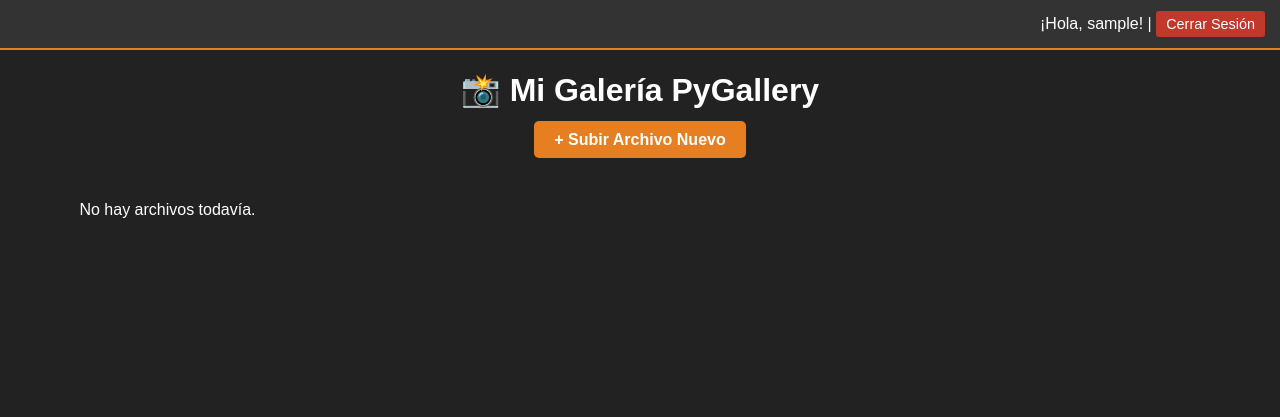
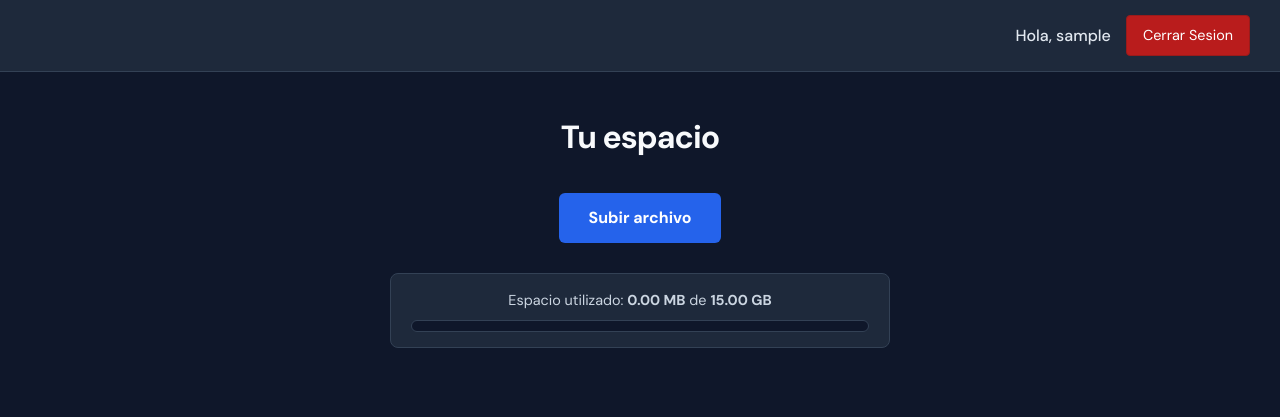
Before and after one commit to oriilol/pygallery, a Flask app: page / in a window 1280 px wide. Shown: the top 417 px of the page. Run offline with Flask 3, Linux system fonts and the light colour scheme; the visitor is signed in with stand-in values (Sample User, id 1); data that the repository does not hold is empty.

Commit message:
Se añade el límite de espacio de 15GBy el CSS, y se editan varias opciones y ajustes

```diff
--- a/app.py
+++ b/app.py
@@ -1,10 +1,10 @@
 from flask import Flask, render_template, request, redirect, url_for, session, flash, jsonify
 import mysql.connector
 import os
+import time
 from werkzeug.utils import secure_filename
 
 app = Flask(__name__)
-
 app.secret_key = 'super_secreto_clave_clase_smr'
 
 CONFIG_BD = {
@@ -18,10 +18,11 @@ CARPETA_IMAGENES = os.path.join('static', 'imagenes')
 app.config['UPLOAD_FOLDER'] = CARPETA_IMAGENES
 os.makedirs(CARPETA_IMAGENES, exist_ok=True)
 
-# EXTENSIONES PERMITIDAS.
 EXTENSIONES_FOTO = {'png', 'jpg', 'jpeg', 'gif', 'webp'}
 EXTENSIONES_VIDEO = {'mp4', 'mov', 'avi', 'mkv', 'webm'}
 EXTENSIONES_VALIDAS = EXTENSIONES_FOTO.union(EXTENSIONES_VIDEO)
+
+LIMITE_ESPACIO_BYTES = 15 * 1024 * 1024 * 1024
 
 
 def conectar_bd():
@@ -31,67 +32,88 @@ def archivo_permitido(nombre_archivo):
     return '.' in nombre_archivo and \
            nombre_archivo.rsplit('.', 1)[1].lower() in EXTENSIONES_VALIDAS
 
+def obtener_carpeta_usuario(usuario_id):
+    ruta_usuario = os.path.join(app.config['UPLOAD_FOLDER'], str(usuario_id))
+    if not os.path.exists(ruta_usuario):
+        os.makedirs(ruta_usuario)
+    return ruta_usuario
+
+def calcular_espacio_usuario(usuario_id):
+    espacio_total = 0
+    ruta_usuario = obtener_carpeta_usuario(usuario_id)
+    for archivo in os.listdir(ruta_usuario):
+        ruta_archivo = os.path.join(ruta_usuario, archivo)
+        if os.path.isfile(ruta_archivo):
+            espacio_total += os.path.getsize(ruta_archivo)
+    return espacio_total
+
+def formatear_espacio(bytes_size):
+    mb = bytes_size / (1024 * 1024)
+    if mb < 1024:
+        return f"{mb:.2f} MB"
+    gb = mb / 1024
+    return f"{gb:.2f} GB"
+
+
 @app.route('/api/login', methods=['POST'])
 def api_login():
     try:
         datos = request.json
         usuario = datos.get('username')
         clave = datos.get('password')
-
         conexion = conectar_bd()
         cursor = conexion.cursor(dictionary=True)
         cursor.execute("SELECT * FROM usuarios WHERE username = %s AND password = %s", (usuario, clave))
         user = cursor.fetchone()
         cursor.close()
         conexion.close()
-
         if user:
             return jsonify({'status': 'ok', 'user_id': user['id'], 'username': user['username']})
-        else:
-            return jsonify({'status': 'error', 'message': 'Credenciales incorrectas'}), 401
+        return jsonify({'status': 'error', 'message': 'Credenciales incorrectas'}), 401
     except Exception as e:
         return jsonify({'status': 'error', 'message': str(e)}), 500
-
 
 @app.route('/')
 def inicio():
     if 'usuario_id' not in session:
         return redirect(url_for('login'))
 
+    id_actual = session['usuario_id']
     try:
         conexion = conectar_bd()
         cursor = conexion.cursor(dictionary=True)
-
-        id_actual = session['usuario_id']
-        sql = "SELECT * FROM fotos WHERE usuario_id = %s ORDER BY fecha DESC"
-        cursor.execute(sql, (id_actual,))
+        cursor.execute("SELECT * FROM fotos WHERE usuario_id = %s ORDER BY fecha DESC", (id_actual,))
         lista_fotos = cursor.fetchall()
-
         cursor.close()
         conexion.close()
-        return render_template('index.html', fotos=lista_fotos)
+
+        bytes_usados = calcular_espacio_usuario(id_actual)
+        porcentaje = (bytes_usados / LIMITE_ESPACIO_BYTES) * 100
+        texto_espacio = formatear_espacio(bytes_usados)
+
+        return render_template('index.html', fotos=lista_fotos,
+                               espacio_usado=texto_espacio,
+                               porcentaje=porcentaje)
     except Exception as e:
-        return f"Error de conexión: {e}"
+        return f"Error: {e}"
 
 @app.route('/registro', methods=['GET', 'POST'])
 def registro():
     if request.method == 'POST':
         nuevo_usuario = request.form['username']
         nueva_clave = request.form['password']
-
         try:
             conexion = conectar_bd()
             cursor = conexion.cursor()
-            sql = "INSERT INTO usuarios (username, password) VALUES (%s, %s)"
-            cursor.execute(sql, (nuevo_usuario, nueva_clave))
+            cursor.execute("INSERT INTO usuarios (username, password) VALUES (%s, %s)", (nuevo_usuario, nueva_clave))
             conexion.commit()
             cursor.close()
             conexion.close()
-            flash("Cuenta creada. Por favor inicia sesión.")
+            flash("Cuenta creada con exito. Inicia sesion.")
             return redirect(url_for('login'))
         except mysql.connector.Error:
-            flash("Error: Ese usuario ya existe.")
-
+            flash("Error: El nombre de usuario ya existe.")
+            return render_template('registro.html')
     return render_template('registro.html')
 
 @app.route('/login', methods=['GET', 'POST'])
@@ -99,21 +121,18 @@ def login():
     if request.method == 'POST':
         usuario = request.form['username']
         clave = request.form['password']
-
         conexion = conectar_bd()
         cursor = conexion.cursor(dictionary=True)
         cursor.execute("SELECT * FROM usuarios WHERE username = %s AND password = %s", (usuario, clave))
         user_encontrado = cursor.fetchone()
         cursor.close()
         conexion.close()
-
         if user_encontrado:
             session['usuario_id'] = user_encontrado['id']
             session['usuario_nombre'] = user_encontrado['username']
             return redirect(url_for('inicio'))
         else:
-            flash("Usuario o contraseña incorrectos")
-
+            flash("Usuario o contraseña incorrectos.")
     return render_template('login.html')
 
 @app.route('/logout')
@@ -126,79 +145,63 @@ def subir_foto():
     if 'usuario_id' not in session:
         return redirect(url_for('login'))
 
+    id_actual = session['usuario_id']
+    bytes_usados = calcular_espacio_usuario(id_actual)
+    esta_lleno = bytes_usados >= LIMITE_ESPACIO_BYTES
+
     if request.method == 'POST':
-        if 'archivo' not in request.files:
-            return 'No hay archivo', 400
+        if esta_lleno:
+            flash("No tienes espacio suficiente (Limite 15GB).")
+            return redirect(url_for('subir_foto'))
 
         archivo = request.files['archivo']
-        titulo = request.form.get('titulo', 'Sin titulo')
+        if archivo and archivo_permitido(archivo.filename):
+            archivo.seek(0, os.SEEK_END)
+            tamano_nuevo = archivo.tell()
+            archivo.seek(0)
 
-        if archivo.filename == '':
-            return 'No seleccionaste nada', 400
+            if (bytes_usados + tamano_nuevo) > LIMITE_ESPACIO_BYTES:
+                flash("Este archivo supera el limite de 15GB.")
+                return redirect(url_for('subir_foto'))
 
-        if not archivo_permitido(archivo.filename):
-            flash("TIPO DE ARCHIVO NO PERMITIDO. Solo sube imágenes o vídeos.")
-            return redirect(request.url)
+            timestamp = int(time.time())
+            nombre_seguro = f"{timestamp}_{secure_filename(archivo.filename)}"
 
-        if archivo:
-            nombre_seguro = secure_filename(archivo.filename)
-            ruta_destino = os.path.join(app.config['UPLOAD_FOLDER'], nombre_seguro)
+            carpeta_user = obtener_carpeta_usuario(id_actual)
+            ruta_destino = os.path.join(carpeta_user, nombre_seguro)
             archivo.save(ruta_destino)
 
-            try:
-                conexion = conectar_bd()
-                cursor = conexion.cursor()
-                id_actual = session['usuario_id']
+            conexion = conectar_bd()
+            cursor = conexion.cursor()
+            cursor.execute("INSERT INTO fotos (nombre_archivo, titulo, fecha, usuario_id) VALUES (%s, %s, NOW(), %s)",
+                           (nombre_seguro, request.form.get('titulo'), id_actual))
+            conexion.commit()
+            cursor.close()
+            conexion.close()
+            return redirect(url_for('inicio'))
 
-                sql = "INSERT INTO fotos (nombre_archivo, titulo, fecha, usuario_id) VALUES (%s, %s, NOW(), %s)"
-                cursor.execute(sql, (nombre_seguro, titulo, id_actual))
-
-                conexion.commit()
-                cursor.close()
-                conexion.close()
-                return redirect(url_for('inicio'))
-            except Exception as e:
-                return f"Error guardando: {e}"
-
-    return render_template('subir.html')
+    return render_template('subir.html', lleno=esta_lleno)
 
 @app.route('/borrar/<int:foto_id>')
 def borrar_foto(foto_id):
     if 'usuario_id' not in session:
         return redirect(url_for('login'))
-
-    try:
-        conexion = conectar_bd()
-        cursor_dict = conexion.cursor(dictionary=True)
+    id_actual = session['usuario_id']
+    conexion = conectar_bd()
+    cursor_dict = conexion.cursor(dictionary=True)
+    cursor_dict.execute("SELECT nombre_archivo FROM fotos WHERE id = %s AND usuario_id = %s", (foto_id, id_actual))
+    foto = cursor_dict.fetchone()
+    if foto:
+        ruta = os.path.join(obtener_carpeta_usuario(id_actual), foto['nombre_archivo'])
+        if os.path.exists(ruta):
+            os.remove(ruta)
         cursor = conexion.cursor()
-
-        usuario_actual = session['usuario_id']
-        cursor_dict.execute("SELECT nombre_archivo FROM fotos WHERE id = %s AND usuario_id = %s", (foto_id, usuario_actual))
-        foto = cursor_dict.fetchone()
-
-        if foto:
-            nombre_archivo = foto['nombre_archivo']
-            ruta_completa = os.path.join(app.config['UPLOAD_FOLDER'], nombre_archivo)
-
-            if os.path.exists(ruta_completa):
-                os.remove(ruta_completa)
-
-            cursor.execute("DELETE FROM fotos WHERE id = %s", (foto_id,))
-            conexion.commit()
-        else:
-            flash("No puedes borrar esta foto (o no existe).")
-
-        cursor_dict.close()
+        cursor.execute("DELETE FROM fotos WHERE id = %s", (foto_id,))
+        conexion.commit()
         cursor.close()
-        conexion.close()
-        return redirect(url_for('inicio'))
-
-    except Exception as e:
-        return f"Error al borrar: {e}"
+    cursor_dict.close()
+    conexion.close()
+    return redirect(url_for('inicio'))
 
 if __name__ == '__main__':
-    directorio_actual = os.path.dirname(os.path.abspath(__file__))
-    certificado = os.path.join(directorio_actual, 'cert.pem')
-    llave = os.path.join(directorio_actual, 'key.pem')
-
-app.run(host='192.168.1.39', port=5000, ssl_context=(certificado, llave), debug=True, threaded=True)
+    app.run(host='192.168.1.39', port=5000, ssl_context=('cert.pem', 'key.pem'), debug=True)
--- /dev/null
+++ b/static/style.css
@@ -0,0 +1,217 @@
+/* IMPORTAR FUENTE DM SANS */
+@import url('https://fonts.googleapis.com/css2?family=DM+Sans:wght@300;400;500;700&display=swap');
+
+/* --- RESET Y BASE --- */
+* {
+    box-sizing: border-box;
+    margin: 0;
+    padding: 0;
+}
+
+body {
+    font-family: 'DM Sans', sans-serif; /* Nueva fuente aplicada */
+    background-color: #0f172a;
+    color: #e2e8f0;
+    line-height: 1.6;
+}
+
+a { text-decoration: none; transition: 0.3s; }
+
+/* --- BARRA DE NAVEGACION --- */
+.barra-usuario {
+    background: #1e293b;
+    padding: 15px 30px;
+    display: flex;
+    justify-content: flex-end;
+    align-items: center;
+    border-bottom: 1px solid #334155;
+}
+
+.barra-usuario span { margin-right: 15px; font-weight: 500; }
+
+.btn-nav {
+    background: #334155;
+    color: white;
+    padding: 8px 16px;
+    border-radius: 4px;
+    font-size: 0.9em;
+    border: 1px solid #475569;
+}
+.btn-nav:hover { background: #475569; }
+
+.btn-logout { background: #b91c1c; border-color: #991b1b; }
+.btn-logout:hover { background: #dc2626; }
+
+/* --- TITULOS Y BOTONES PRINCIPALES --- */
+h1 {
+    text-align: center;
+    margin-top: 40px;
+    font-weight: 700; /* Mas grosor para DM Sans */
+    letter-spacing: -1px;
+    color: #f8fafc;
+}
+
+.accion-principal {
+    text-align: center;
+    margin: 30px 0;
+}
+
+.boton-grande {
+    background: #2563eb;
+    color: white;
+    padding: 12px 30px;
+    border-radius: 6px;
+    font-weight: 700;
+    display: inline-block;
+}
+.boton-grande:hover { background: #1d4ed8; }
+
+/* --- BARRA DE ESPACIO (DENTRO DE INDEX) --- */
+.espacio-container {
+    background: #1e293b;
+    padding: 15px 20px;
+    border-radius: 8px;
+    margin: 0 auto 30px auto;
+    max-width: 500px;
+    border: 1px solid #334155;
+    text-align: center;
+}
+
+.espacio-texto {
+    font-size: 0.9em;
+    color: #cbd5e1;
+    margin-bottom: 8px;
+}
+
+.espacio-barra-fondo {
+    background: #0f172a;
+    border-radius: 10px;
+    height: 12px;
+    width: 100%;
+    overflow: hidden;
+    border: 1px solid #334155;
+}
+
+.espacio-barra-progreso {
+    background: #3b82f6;
+    height: 100%;
+    border-radius: 10px;
+    transition: width 0.4s ease;
+}
+
+.espacio-barra-progreso.alerta {
+    background: #ef4444;
+}
+
+/* --- GRID DE LA GALERIA --- */
+.galeria {
+    display: grid;
+    grid-template-columns: repeat(auto-fill, minmax(280px, 1fr));
+    gap: 25px;
+    padding: 20px 5%;
+    max-width: 1400px;
+    margin: 0 auto;
+}
+
+.card {
+    background: #1e293b;
+    border-radius: 8px;
+    overflow: hidden;
+    border: 1px solid #334155;
+    display: flex;
+    flex-direction: column;
+}
+
+/* --- MEDIA (FOTOS Y VIDEOS) --- */
+.media-container {
+    width: 100%;
+    height: 200px;
+    background: #000;
+    display: flex;
+    align-items: center;
+    justify-content: center;
+    overflow: hidden;
+}
+
+.media-container img, .media-container video {
+    width: 100%;
+    height: 100%;
+    object-fit: cover;
+}
+
+/* --- INFO DE LA TARJETA --- */
+.card-info {
+    padding: 15px;
+    text-align: center;
+    flex-grow: 1;
+}
+
+.card-title {
+    font-weight: 500;
+    margin-bottom: 5px;
+    color: #f1f5f9;
+}
+
+.btn-borrar {
+    display: block;
+    width: 100%;
+    padding: 10px;
+    background: #1e293b;
+    color: #ef4444;
+    text-align: center;
+    font-size: 0.85em;
+    border-top: 1px solid #334155;
+    cursor: pointer;
+}
+
+.btn-borrar:hover {
+    background: #ef4444;
+    color: white;
+}
+
+/* --- FORMULARIOS (LOGIN / SUBIR) --- */
+.form-container {
+    background: #1e293b;
+    padding: 40px;
+    border-radius: 8px;
+    max-width: 400px;
+    margin: 60px auto;
+    text-align: center;
+    border: 1px solid #334155;
+}
+
+input[type="text"], input[type="password"], input[type="file"] {
+    width: 100%;
+    padding: 12px;
+    margin: 10px 0 20px 0;
+    background: #0f172a;
+    border: 1px solid #334155;
+    border-radius: 4px;
+    color: white;
+    font-family: 'DM Sans', sans-serif;
+}
+
+input[type="submit"] {
+    background: #2563eb;
+    color: white;
+    border: none;
+    padding: 12px;
+    width: 100%;
+    border-radius: 4px;
+    font-size: 16px;
+    cursor: pointer;
+    font-weight: 700;
+    font-family: 'DM Sans', sans-serif;
+}
+input[type="submit"]:hover { background: #1d4ed8; }
+
+.alerta-error {
+    background: #450a0a;
+    border: 1px solid #ef4444;
+    color: #fca5a5;
+    padding: 10px;
+    margin-bottom: 20px;
+    border-radius: 4px;
+    text-align: left;
+    font-size: 0.9em;
+}
--- a/templates/index.html
+++ b/templates/index.html
@@ -2,88 +2,69 @@
 <html lang="es">
 <head>
     <meta charset="UTF-8">
-    <title>PyGallery</title>
-    <style>
-        body { font-family: sans-serif; background: #222; color: white; text-align: center; margin: 0; }
-        .galeria { display: grid; grid-template-columns: repeat(auto-fill, minmax(250px, 1fr)); gap: 20px; padding: 20px; }
-
-        .foto { background: #333; padding: 10px; border-radius: 8px; border: 1px solid #444; }
-
-        /* AQUI ESTA EL CAMBIO CSS: Afecta tanto a img como a video */
-        .foto img, .foto video {
-            width: 100%;
-            height: 200px;
-            object-fit: cover; /* Recorta la imagen/video para llenar el cuadrado sin deformarse */
-            border-radius: 5px;
-            border: 2px solid #555;
-            display: block;
-        }
-
-        .boton { background: #e67e22; color: white; padding: 10px 20px; text-decoration: none; border-radius: 5px; font-weight: bold; }
-        .barra-usuario { background: #333; padding: 15px; text-align: right; border-bottom: 2px solid #e67e22; }
-        .btn-login { background: #444; color: white; padding: 5px 10px; text-decoration: none; border-radius: 3px; font-size: 0.9em;}
-
-        .btn-borrar {
-            background: #c0392b;
-            color: white;
-            text-decoration: none;
-            padding: 5px 10px;
-            border-radius: 3px;
-            font-size: 0.8em;
-            margin-top: 8px;
-            display: inline-block;
-            cursor: pointer;
-        }
-        .btn-borrar:hover { background: #e74c3c; }
-
-        /* Estilo para el título debajo de la foto */
-        .foto p { margin: 10px 0 5px 0; font-size: 0.9em; color: #ccc; }
-    </style>
+    <meta name="viewport" content="width=device-width, initial-scale=1.0">
+    <title>pyGallery - Inicio</title>
+    <link rel="stylesheet" href="{{ url_for('static', filename='style.css') }}">
 </head>
 <body>
+
     <div class="barra-usuario">
         {% if session.usuario_nombre %}
-            <span> ¡Hola, {{ session.usuario_nombre }}! | </span>
-            <a href="/logout" class="btn-login" style="background: #c0392b;">Cerrar Sesión</a>
+            <span>Hola, {{ session.usuario_nombre }}</span>
+            <a href="/logout" class="btn-nav btn-logout">Cerrar Sesion</a>
         {% else %}
-            <a href="/login" class="btn-login">Iniciar Sesión</a>
+            <a href="/login" class="btn-nav">Iniciar Sesion</a>
         {% endif %}
     </div>
 
-    <h1>📸 Mi Galería PyGallery</h1>
+    <h1>Tu espacio</h1>
 
     {% if session.usuario_nombre %}
-        <p><a href="/subir" class="boton">+ Subir Archivo Nuevo</a></p>
+        <div class="accion-principal">
+            <a href="/subir" class="boton-grande">Subir archivo</a>
+        </div>
+
+        <div class="espacio-container">
+            <div class="espacio-texto">
+                Espacio utilizado: <strong>{{ espacio_usado }}</strong> de <strong>15.00 GB</strong>
+            </div>
+            <div class="espacio-barra-fondo">
+                <div class="espacio-barra-progreso {% if porcentaje > 90 %}alerta{% endif %}"
+                     style="width: {{ porcentaje }}%;"></div>
+            </div>
+        </div>
     {% endif %}
 
     <div class="galeria">
-        {% for foto in fotos %}
-            <div class="foto">
-
-                {% set extension = foto.nombre_archivo.split('.')[-1].lower() %}
-
-                {% if extension in ['mp4', 'mov', 'avi', 'mkv', 'webm'] %}
+    {% for foto in fotos %}
+        <div class="card">
+            {% set extension = foto.nombre_archivo.split('.')[-1].lower() %}
+            <div class="media-container">
+                {% if extension in ['mp4', 'webm'] %}
                     <video controls preload="metadata">
-                        <source src="{{ url_for('static', filename='imagenes/' + foto.nombre_archivo) }}" type="video/{{ extension }}">
-                        Tu navegador no soporta este vídeo.
+                        <source src="{{ url_for('static', filename='imagenes/' ~ session.usuario_id ~ '/' ~ foto.nombre_archivo) }}" type="video/{{ extension }}">
                     </video>
+                {% elif extension in ['png', 'jpg', 'jpeg', 'gif', 'webp'] %}
+                    <a href="{{ url_for('static', filename='imagenes/' ~ session.usuario_id ~ '/' ~ foto.nombre_archivo) }}" target="_blank">
+                        <img src="{{ url_for('static', filename='imagenes/' ~ session.usuario_id ~ '/' ~ foto.nombre_archivo) }}" loading="lazy">
+                    </a>
                 {% else %}
-                    <a href="{{ url_for('static', filename='imagenes/' + foto.nombre_archivo) }}" target="_blank">
-                        <img src="{{ url_for('static', filename='imagenes/' + foto.nombre_archivo) }}" loading="lazy">
-                    </a>
-                {% endif %}
-
-                <p>{{ foto.titulo }}</p>
-
-                {% if session.usuario_nombre %}
-                    <a href="/borrar/{{ foto.id }}" class="btn-borrar" onclick="return confirm('¿Seguro que quieres borrar este archivo para siempre?');">
-                        🗑️ Eliminar
-                    </a>
+                    <div style="text-align: center; padding: 20px;">
+                        <p style="font-size: 0.8em; color: #94a3b8; margin-bottom: 10px;">Formato {{ extension.upper() }} no compatible con reproducción directa</p>
+                        <a href="{{ url_for('static', filename='imagenes/' ~ session.usuario_id ~ '/' ~ foto.nombre_archivo) }}"
+                           download class="btn-nav" style="background: #2563eb;">Descargar para ver</a>
+                    </div>
                 {% endif %}
             </div>
-        {% else %}
-            <p>No hay archivos todavía.</p>
-        {% endfor %}
-    </div>
+
+            <div class="card-info">
+                <div class="card-title">{{ foto.titulo }}</div>
+            </div>
+
+            <a href="/borrar/{{ foto.id }}" class="btn-borrar" onclick="return confirm('¿Seguro?');">Eliminar</a>
+        </div>
+    {% endfor %}
+</div>
+
 </body>
 </html>
```
Also changed, not shown: templates/login.html (+23 -14 lines), templates/registro.html (+21 -14 lines), templates/subir.html (+26 -14 lines).
